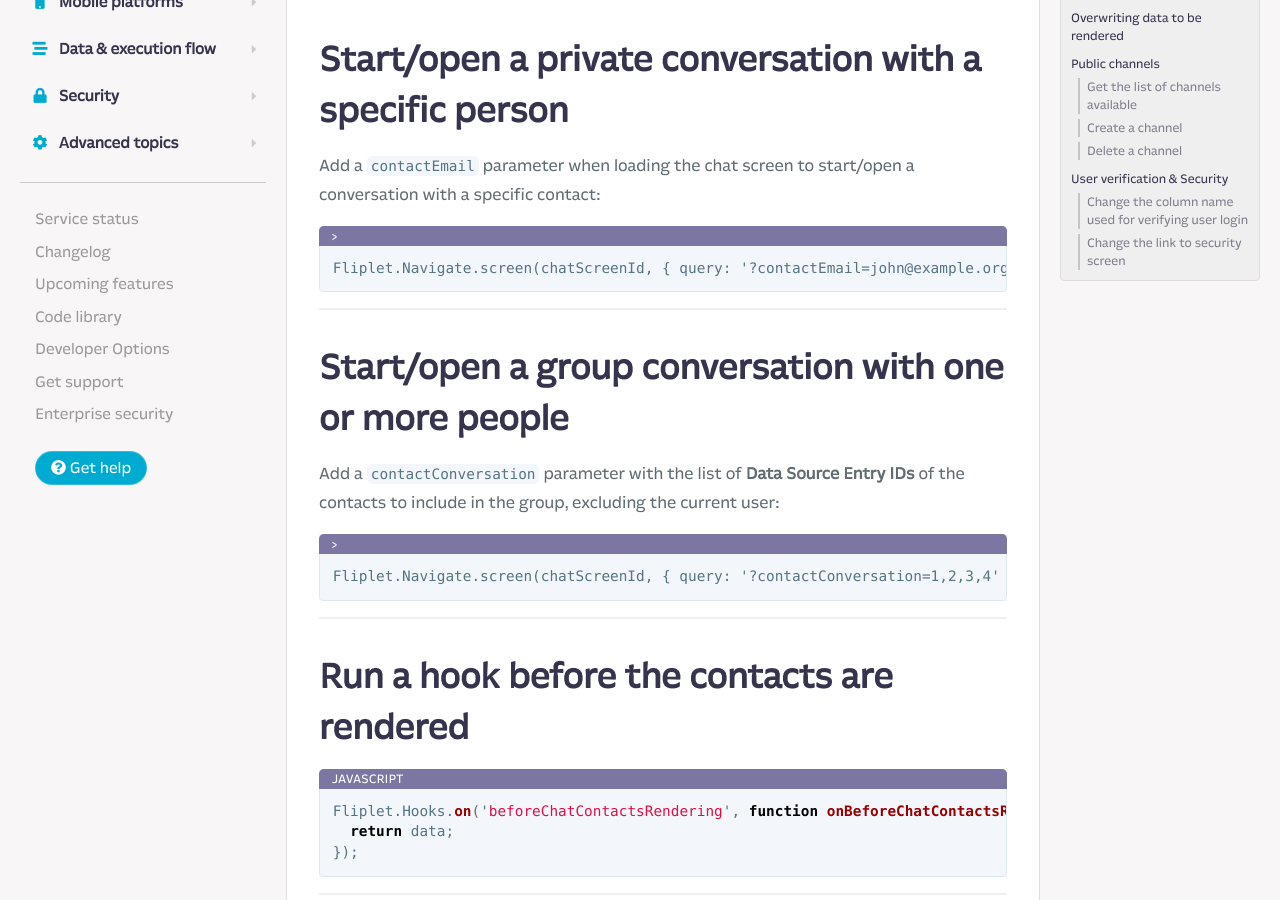
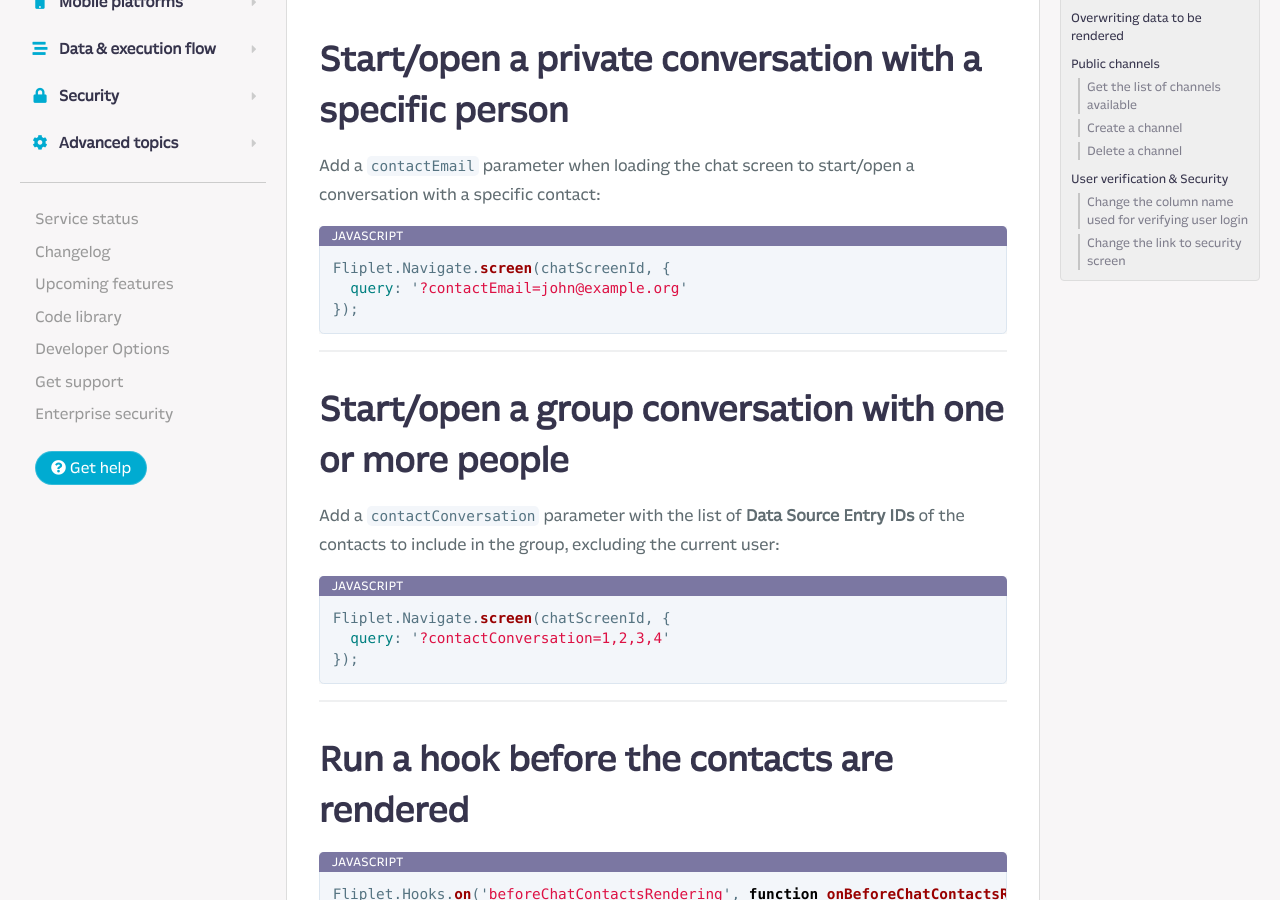
Before and after one commit to Fliplet/fliplet-cli, a Jekyll site: the page built from docs/API/components/chat.md, in a window 1280 px wide and 900 px high, scrolled down 314 px. Built offline with Jekyll 4.4.1, drawn with Linux system fonts in a browser that asks for light colours; nearby versions of some CDN libraries; our own code applies the rules of GitHub Pages for plain Markdown files; library files that are not in the unit come from our copies; comment, search, counter and statistics services are not loaded; a style sheet for code colours, icons or effects is not loaded; some of the changed lines change nothing that is shown.

Commit message:
docs update

````diff
--- a/docs/API/components/chat.md
+++ b/docs/API/components/chat.md
@@ -6,8 +6,10 @@
 
 Add a `contactEmail` parameter when loading the chat screen to start/open a conversation with a specific contact:
 
-```
-Fliplet.Navigate.screen(chatScreenId, { query: '?contactEmail=john@example.org' });
+```js
+Fliplet.Navigate.screen(chatScreenId, {
+  query: '?contactEmail=john@example.org'
+});
 ```
 
 ---
@@ -16,8 +18,10 @@
 
 Add a `contactConversation` parameter with the list of **Data Source Entry IDs** of the contacts to include in the group, excluding the current user:
 
-```
-Fliplet.Navigate.screen(chatScreenId, { query: '?contactConversation=1,2,3,4' });
+```js
+Fliplet.Navigate.screen(chatScreenId, {
+  query: '?contactConversation=1,2,3,4'
+});
 ```
 
 ---
````
